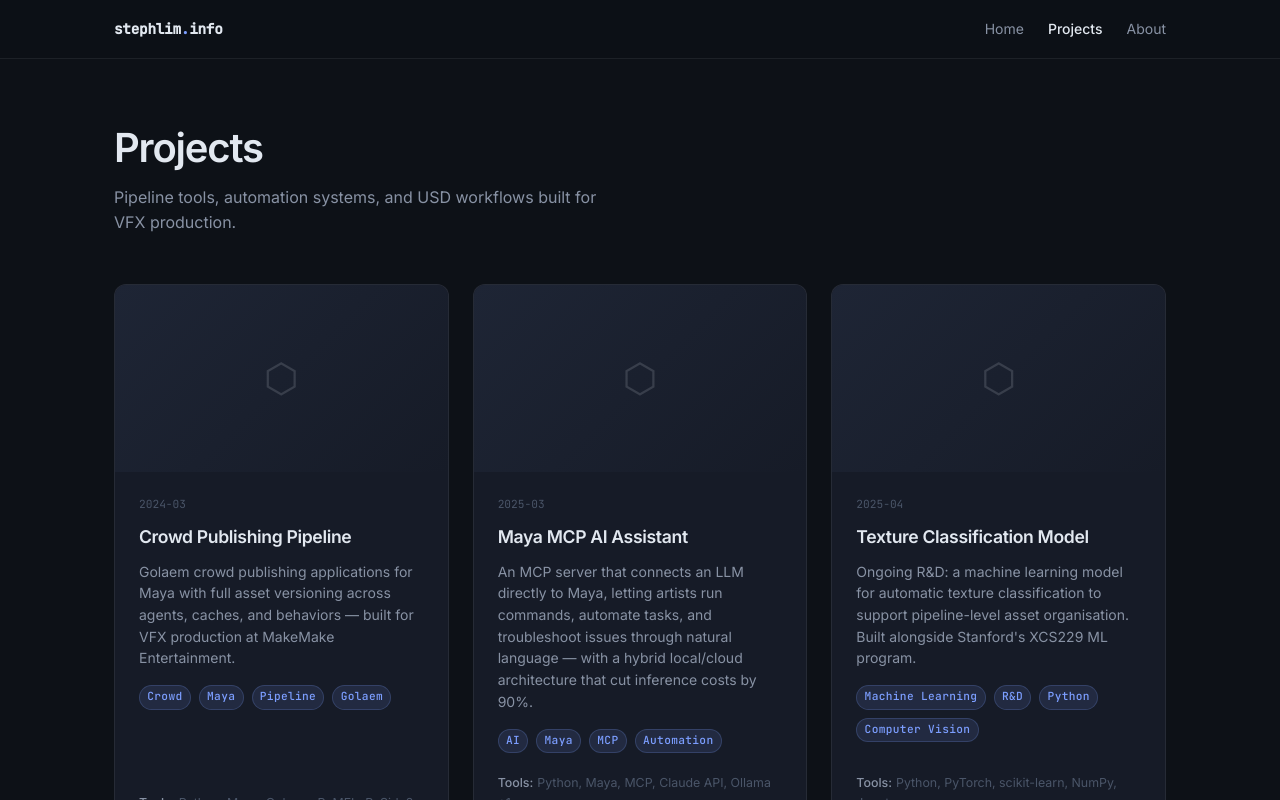
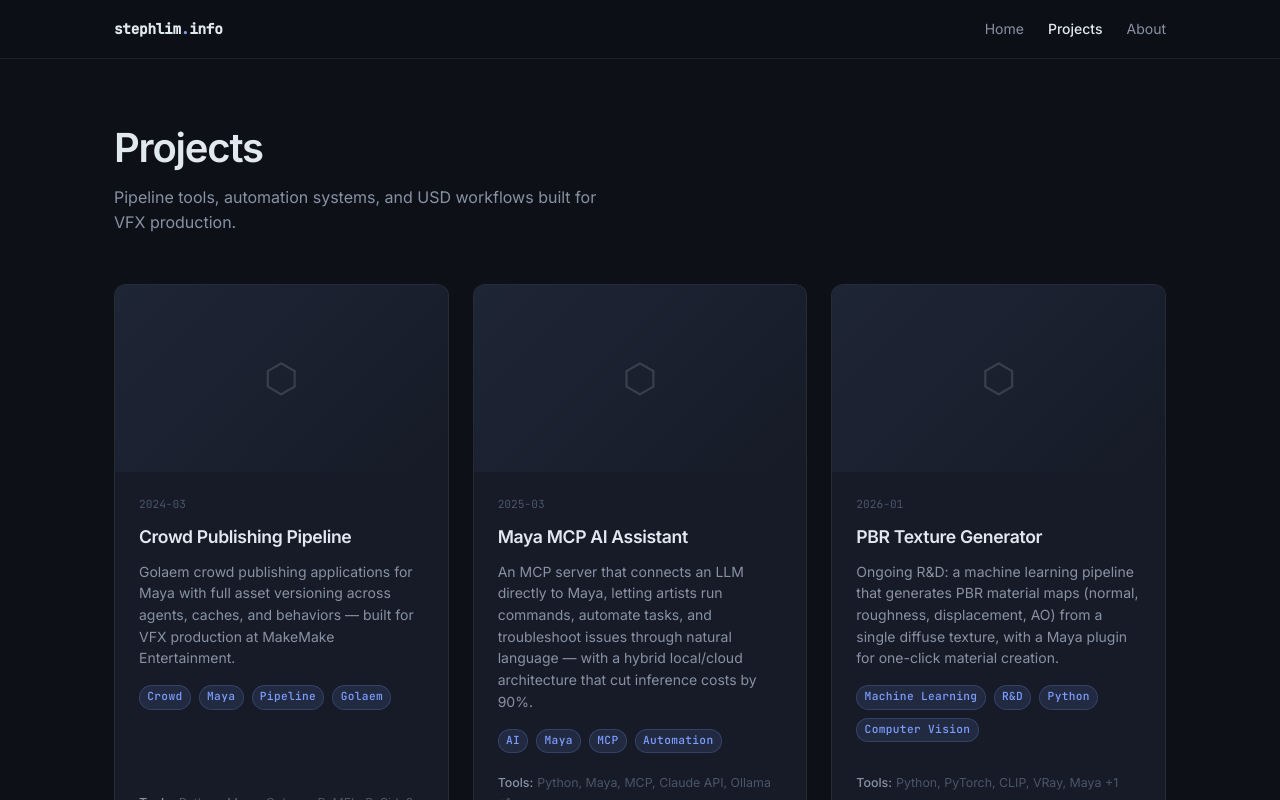
Before and after one commit to stfnylim/personal-website, a React (Vite) app: page /projects in a window 1280 px wide. Shown: the top 800 px of the page. Built offline with nearby package versions, Linux system fonts and the light colour scheme.

Commit message:
update texture project

```diff
--- a/src/data/projects.js
+++ b/src/data/projects.js
@@ -186,70 +186,134 @@ async def call_tool(name: str, arguments: dict) -> list[TextContent]:
 
   // ─────────────────────────────────────────────────────────────────────────
   {
-    id: 'texture-classification-model',
-    title: 'Texture Classification Model',
+    id: 'pbr-texture-generator',
+    title: 'PBR Texture Generator',
     shortDescription:
-      'Ongoing R&D: a machine learning model for automatic texture classification to support pipeline-level asset organisation. Built alongside Stanford\'s XCS229 ML program.',
+      'Ongoing R&D: a machine learning pipeline that generates PBR material maps (normal, roughness, displacement, AO) from a single diffuse texture, with a Maya plugin for one-click material creation.',
     thumbnail: null,
-    date: '2025-04',
-    role: 'R&D — model design, training pipeline, dataset curation',
-    tools: ['Python', 'PyTorch', 'scikit-learn', 'NumPy', 'Jupyter'],
-    tags: ['Machine Learning', 'R&D', 'Python', 'Computer Vision'],
+    date: '2026-01',
+    role: 'R&D — dataset pipeline, model architecture, training, Maya tooling',
+    tools: ['Python', 'PyTorch', 'CLIP', 'VRay', 'Maya', 'Conda'],
+    tags: ['Machine Learning', 'R&D', 'Python', 'Computer Vision', 'Maya', 'VRay'],
     featured: true,
 
     sections: [
       {
         type: 'text',
         heading: 'Overview',
-        body: `Texture libraries in production grow fast and rarely get organised. Artists spend real time hunting for the right roughness map or searching for which albedo belongs to which asset. This ongoing R&D project explores training a classification model that can automatically label and organise textures by type — diffuse, roughness, normal, emissive, AO — directly from image content, without relying on filename conventions.`,
+        body: `Sourcing and authoring PBR textures is time-consuming. This project trains a pix2pix-style U-Net to predict physically-based material maps — normal, roughness, displacement, and ambient occlusion — directly from a diffuse photograph. The model is conditioned on text captions via CLIP embeddings, allowing it to leverage material descriptions to guide map generation. A companion Maya plugin lets artists point at any diffuse texture, hit Generate, and get a fully wired VRay or Standard Surface material in seconds.`,
       },
       {
         type: 'text',
-        heading: 'Context',
-        body: `This project runs in parallel with Stanford's XCS229 Machine Learning program, which covers supervised learning, neural networks, and model evaluation in depth. The coursework provides the theoretical foundation; this project is the applied counterpart — a real production problem to validate ideas against.`,
+        heading: 'Dataset',
+        body: `The training data comes from the CGAxis PBR texture library — over 2,200 physical materials spanning wood, concrete, fabric, metal, and more. Each material was processed through a custom augmentation pipeline: source textures were downscaled from 4K/8K to 2K, then cropped into 256×256 patches using both grid-aligned and random crop strategies. Geometric augmentations (flips, 90° rotations) and appearance augmentations (colour jitter, gamma, Gaussian noise on the diffuse only) brought the total to 848,256 training patches. Text captions were auto-generated from material IDs by parsing out numeric tokens and noise words, then reviewed manually.`,
+      },
+      {
+        type: 'stats',
+        heading: 'Dataset Scale',
+        rows: [
+          { metric: 'Source materials', before: '—', after: '2,209' },
+          { metric: 'Patches per material', before: '—', after: '384 (64 crops × 6 augmentations)' },
+          { metric: 'Total training patches', before: '—', after: '848,256' },
+          { metric: 'Patch resolution', before: '—', after: '256 × 256 px' },
+          { metric: 'Output maps', before: '—', after: 'Normal, Roughness, Displacement, AO' },
+        ],
       },
       {
         type: 'text',
-        heading: 'Approach',
-        body: `The initial approach uses a fine-tuned convolutional network trained on a curated dataset of labelled PBR textures. Early experiments with a simple CNN baseline showed strong separation between diffuse and normal maps but poor discrimination between roughness and AO channels, which share similar frequency profiles. Current work is exploring channel statistics and frequency-domain features as additional inputs to improve that boundary.`,
+        heading: 'Model — Phase 1: L1 + Perceptual (Base Model)',
+        body: `The generator is a U-Net with four encoder/decoder stages and a ResBlock bottleneck. Skip connections concatenate encoder features before upsampling to avoid spatial mismatches. Each decoder block applies FiLM (Feature-wise Linear Modulation) using a frozen CLIP text encoder, so the same architecture can be guided by material descriptions like "teak wood planks" or "painted concrete". The loss function combines per-map L1 and VGG-16 perceptual loss on the normal channel (which benefits most from high-frequency sharpness). Training ran on an RTX 4090 with AMP and CUDA benchmark mode enabled for 17 epochs.`,
+      },
+      {
+        type: 'gallery',
+        heading: 'Base Model — Epoch 1 vs Epoch 17',
+        images: [
+          {
+            src: '/images/pbr_base_epoch_001.png',
+            alt: 'Base model output at epoch 1 — early training, maps are noisy and undefined',
+          },
+          {
+            src: '/images/pbr_base_epoch_017.png',
+            alt: 'Base model output at epoch 17 — structure is correct but normal maps appear blurry',
+          },
+        ],
+      },
+      {
+        type: 'text',
+        heading: 'Why the Base Model Wasn\'t Enough',
+        body: `By epoch 17 the model had learned the correct structure — roughness, displacement, and AO were reading well — but the normal maps were noticeably blurry. This is a known failure mode of L1 loss: because L1 penalises the generator equally for any wrong prediction, the safest strategy is to output the average of all plausible normals. The result is smooth, averaged-out detail rather than the sharp surface information a renderer needs. Perceptual loss on the normal channel helps somewhat but isn't enough on its own to recover fine surface detail. The model needed a signal that explicitly rewards sharpness — which is what the adversarial discriminator provides.`,
       },
       {
         type: 'code',
         language: 'python',
-        caption: 'Dataset class — loads and preprocesses texture images for training',
-        code: `from pathlib import Path
-from PIL import Image
-import torch
-from torch.utils.data import Dataset
-from torchvision import transforms
+        caption: 'FiLM conditioning — CLIP text embedding modulates each decoder feature map',
+        code: `class FiLMLayer(nn.Module):
+    def __init__(self, clip_dim: int, channels: int) -> None:
+        super().__init__()
+        self.mlp = nn.Sequential(
+            nn.Linear(clip_dim, 256),
+            nn.ReLU(inplace=True),
+            nn.Linear(256, channels * 2),
+        )
+        # Zero-init last layer so training starts from identity
+        nn.init.zeros_(self.mlp[-1].weight)
+        nn.init.zeros_(self.mlp[-1].bias)
+        self.mlp[-1].bias.data[:channels] = 1.0  # gamma bias = 1
 
-TEXTURE_CLASSES = ["diffuse", "normal", "roughness", "ao", "emissive"]
+    def forward(self, x: torch.Tensor, text_emb: torch.Tensor) -> torch.Tensor:
+        params      = self.mlp(text_emb)
+        gamma, beta = params.chunk(2, dim=1)
+        gamma       = gamma.view(-1, x.size(1), 1, 1)
+        beta        = beta.view(-1, x.size(1), 1, 1)
+        return gamma * x + beta`,
+      },
+      {
+        type: 'text',
+        heading: 'Model — Phase 2: PatchGAN Adversarial Training',
+        body: `To address blurry normals, a PatchGAN discriminator was added. The discriminator takes the concatenated diffuse + target maps (9 channels total) and outputs a score map where each value judges a local patch as real or fake. This pushes the generator toward sharper, higher-frequency detail that L1 alone won't produce. Several stability issues had to be resolved through iteration: NaN values from float16 overflow in BCE loss (fixed by casting discriminator logits to float32), warmup epoch counting bugs when resuming from a pre-trained checkpoint, and the discriminator dominating the generator after ~25 epochs. The final architecture uses spectral normalization on all discriminator convolutions (constraining Lipschitz constant to prevent exploding logits) and hinge loss in place of BCE. Both changes together make training significantly more stable.`,
+      },
+      {
+        type: 'stats',
+        heading: 'PatchGAN Training Iterations',
+        rows: [
+          { metric: 'Run 1 — pbr_model_patchgan', before: 'Collapsed at epoch 21', after: 'adv_weight 0.05 too high, no warmup, float16 NaN in BCE' },
+          { metric: 'Run 2 — pbr_model_patchgan2', before: 'Collapsed at epoch 32', after: 'float32 cast added, warmup fixed, adv_weight 0.005' },
+          { metric: 'Run 3 — pbr_model_patchgan3', before: 'Collapsed at epoch 32', after: 'best checkpoint bug — every-epoch overwrite hit NaN state' },
+          { metric: 'Run 4 — pbr_model_patchgan4', before: 'Active', after: 'Spectral norm + hinge loss + NaN guard on checkpoint save' },
+        ],
+      },
+      {
+        type: 'text',
+        heading: 'Inference Pipeline',
+        body: `At inference time, the generator runs in tiled mode so it can handle any input resolution — useful since production textures are typically 2K or 4K. A 256×256 sliding window sweeps the image with configurable overlap, and tiles are blended using a cosine weight window so no hard seams appear at tile boundaries. The CLI outputs named PNG files into a folder matching the material name, stripping common suffixes like _diffuse from the stem.`,
+      },
+      {
+        type: 'code',
+        language: 'python',
+        caption: 'Cosine-weighted tile blending — prevents seams at tile boundaries',
+        code: `def _cosine_window(size: int) -> torch.Tensor:
+    w = torch.linspace(0, torch.pi, size)
+    return (1 - torch.cos(w)) / 2.0
 
-class TextureDataset(Dataset):
-    def __init__(self, root: Path, split: str = "train"):
-        self.samples = []
-        self.transform = transforms.Compose([
-            transforms.Resize((224, 224)),
-            transforms.ToTensor(),
-            transforms.Normalize(mean=[0.5, 0.5, 0.5], std=[0.5, 0.5, 0.5]),
-        ])
-        for label, cls in enumerate(TEXTURE_CLASSES):
-            for img_path in (root / split / cls).glob("*.png"):
-                self.samples.append((img_path, label))
+def _make_weight_map(h: int, w: int) -> torch.Tensor:
+    wy = _cosine_window(h)
+    wx = _cosine_window(w)
+    return wy[:, None] * wx[None, :]  # (h, w)
 
-    def __len__(self) -> int:
-        return len(self.samples)
-
-    def __getitem__(self, idx: int):
-        path, label = self.samples[idx]
-        image = Image.open(path).convert("RGB")
-        return self.transform(image), label
-`,
+# During inference, accumulate weighted predictions across all tiles:
+out_sum    += pred * weight_map
+weight_sum += weight_map
+blended     = out_sum / weight_sum.clamp(min=1e-6)`,
+      },
+      {
+        type: 'text',
+        heading: 'Maya Plugin',
+        body: `A Maya plugin provides a GUI for the full workflow: browse for a diffuse texture, set a checkpoint and output folder, enter a material caption, and choose between VRay and Standard Surface. Inference runs in a background subprocess using the pbr-training conda environment so Maya never freezes. Once maps are generated, the plugin calls the Substance plugin's substanceRunImageWorkflow MEL command — discovered by reading the Substance plugin source — to create a properly wired material with all maps connected. A second "Update Material" mode finds the existing file nodes on a selected material and swaps their paths in-place, matching the Substance "Apply to Image Maps" behaviour.`,
       },
       {
         type: 'text',
         heading: 'Status',
-        body: `Active R&D — currently iterating on feature engineering and evaluating lightweight architectures suitable for running as a pipeline utility (fast inference, low memory footprint). The goal is a model that can be dropped into an asset ingestion pipeline and run as a validation or auto-tagging step without requiring a GPU at inference time.`,
+        body: `Active R&D. The base model and PatchGAN training are running. The Maya plugin produces working VRay materials via the Substance plugin integration. Next steps: evaluate sharpness of PatchGAN epoch checkpoints visually, select the best epoch for production use, and test on a broader range of material types beyond wood.`,
       },
     ],
   },
```
Also changed, not shown: public/images/pbr_base_epoch_001.png (added), public/images/pbr_base_epoch_017.png (added).
